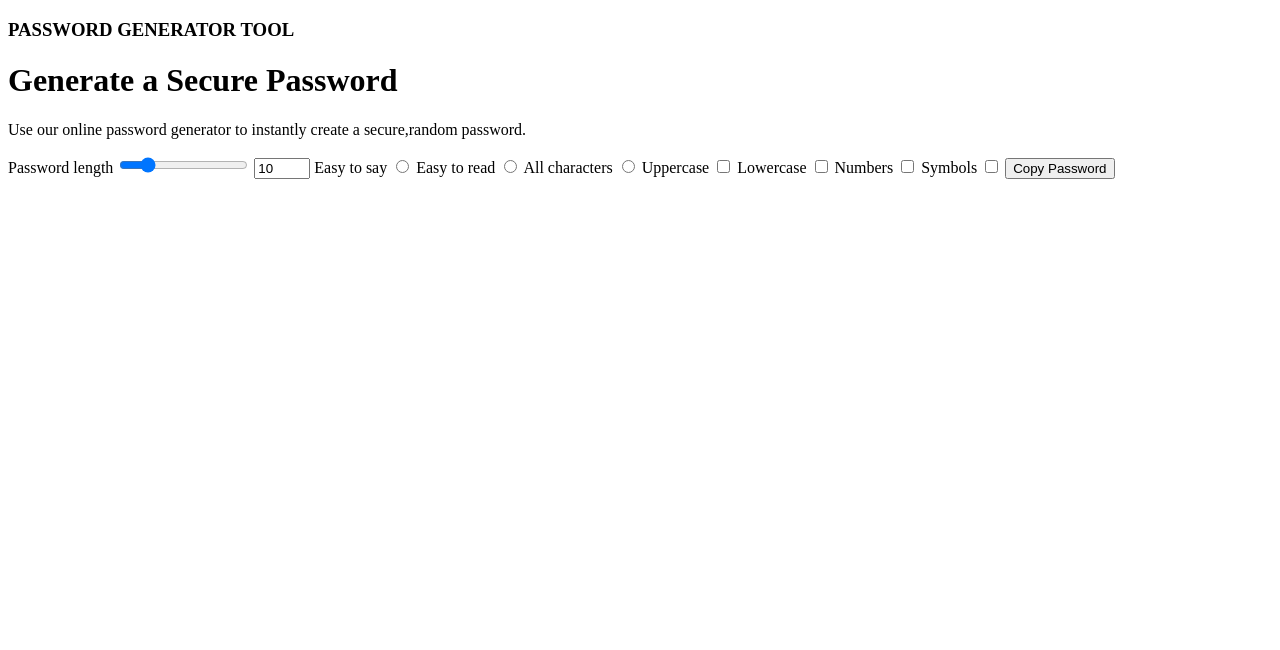
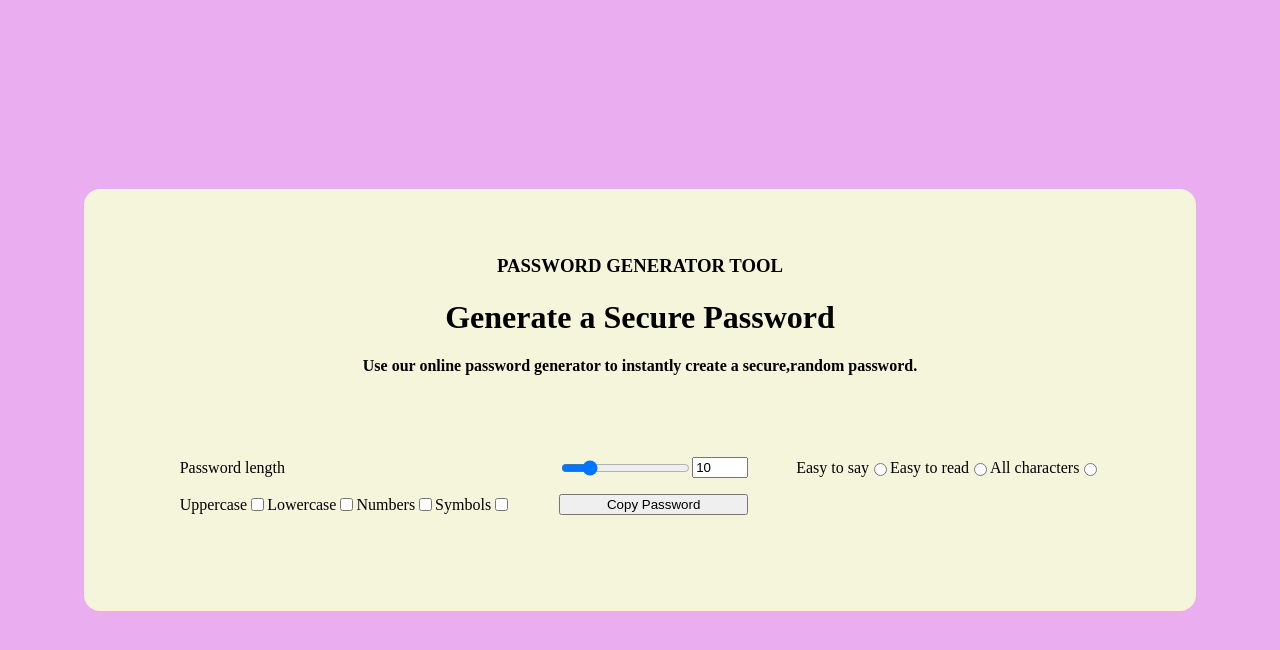
Before and after one commit to stephcorral/passwordGenerator, a plain HTML site: page index.html in a window 1280 px wide. Drawn offline with Linux system fonts and the light colour scheme.

Commit message:
feat: adding js code

```diff
--- a/index.html
+++ b/index.html
@@ -4,7 +4,6 @@
     <meta charset="UTF-8">
     <meta http-equiv="X-UA-Compatible" content="IE=edge">
     <meta name="viewport" content="width=device-width, initial-scale=1.0">
-    <script src="script.js"></script>
     <link rel="stylesheet" href="styles.css">
     <title>Password Generator</title>
 </head>
@@ -17,19 +16,28 @@
 
         </div>
 
+        <br>
+
 
         <div class="container">
-            <form>
-                <label for="">Password length</label>
+            <form class="form">
+                <label for="pwLen">Password length</label>
+                <div class="range">
                     <input type="range" min="1" max="50" value="10" id="pwLenRange">
                     <input type="number" min="1" max="50" value="10" id="pwLenNumber">
+                </div>
 
+                <div class="radioButtons">
                     <label for="">Easy to say</label>
                     <input type="radio" id="radioButtons" value="other">
                     <label for="">Easy to read</label>
                     <input type="radio" id="radioButtons" value="other">
                     <label for="">All characters</label>
                     <input type="radio" id="radioButtons" value="other">
+
+                </div>
+
+                <div class="checkboxes">
 
                     <label for="">Uppercase</label>
                     <input type="checkbox" name="uppercase">
@@ -40,10 +48,14 @@
                     <label for="">Symbols</label>
                     <input type="checkbox" name="symbols">
 
+                </div>
+
+
                 <button type="submit">Copy Password</button>
 
             </form>
         </div>
     </div>
+    <script src="script.js"></script>
 </body>
 </html>
--- a/script.js
+++ b/script.js
@@ -0,0 +1,11 @@
+const pwLenRange = document.getElementById('pwLenRange')
+const pwLenNumber = document.getElementById('pwLenNumber')
+
+pwLenNumber.addEventListener('input',syncPwLen)
+pwLenRange.addEventListener('input',syncPwLen)
+
+function syncPwLen(e){
+    const value = e.target.value
+    pwLenNumber.value = value
+    pwLenRange.value = value
+}
--- a/styles.css
+++ b/styles.css
@@ -0,0 +1,48 @@
+body{
+    background-color: rgb(234, 173, 240);
+    margin: 0;
+    min-height: 100vh;
+    display: flex;
+    justify-content: center;
+    align-items: center;
+    font-family: 'Times New Roman', Times, serif;
+}
+
+.container{
+    background-color: beige;
+    padding: 3rem;
+    border-radius: 1rem;
+    box-shadow: inset;
+    display: flex;
+    justify-content: center;
+    align-items: center;
+    flex-direction: column;
+
+}
+
+.form{
+    display: grid;
+    grid-template-columns: auto auto auto;
+    row-gap: 1rem;
+    column-gap: 3rem;
+    justify-content: center;
+    align-items: center;
+}
+
+.range{
+    display: flex;
+    align-items: center;
+
+}
+.title{
+    text-align: center;
+   font-weight: bold;
+}
+.radioButtons{
+    display: flex;
+    align-items: center;
+}
+.checkboxes{
+    display: flex;
+    align-items: center;
+}
```
Lines whose indentation alone changed are shown as unchanged.
